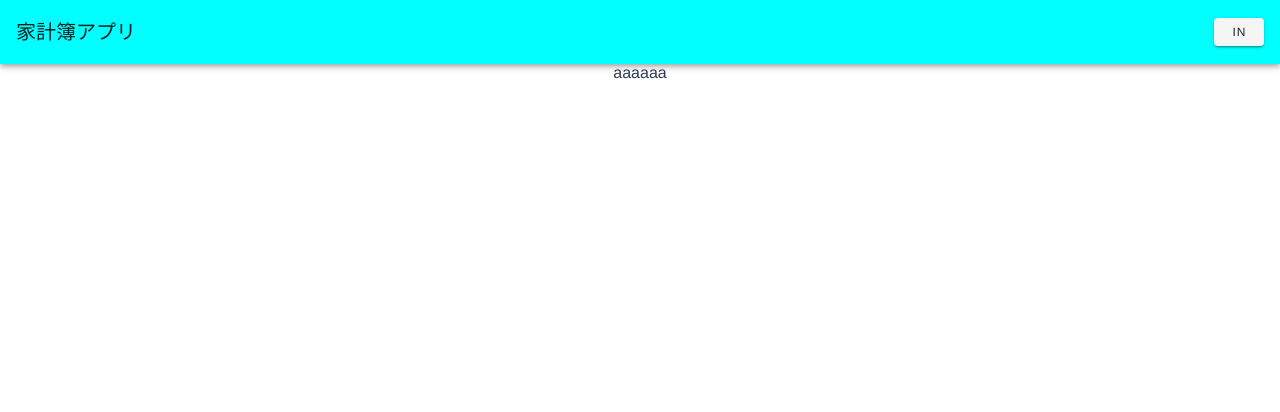
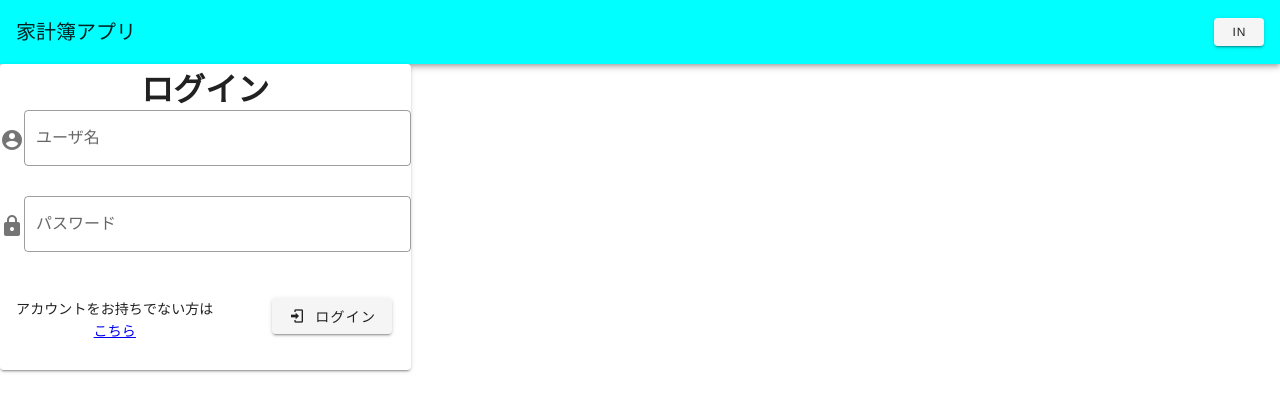
Before and after one commit to ryusei-tsune/accounts, a Vue app in the folder public/: page / in a window 1280 px wide. Shown: the top 412 px of the page. Built offline with nearby package versions, Linux system fonts and the light colour scheme.

Commit message:
create index page

```diff
--- a/public/src/views/home.vue
+++ b/public/src/views/home.vue
@@ -1,19 +1,95 @@
 <template>
-  <div>aaaaaa</div>
+  <div id="app">
+    <v-row justify="center" color="blue" class="ma-0">
+      <v-col cols="11" md="5" lg="4">
+        <v-card class="mt-10 mx-auto outlined" color="cyan lighten-5">
+          <div class="pb-4">
+            <h1>ログイン</h1>
+          </div>
+          <div id="wrong"></div>
+          <v-form ref="form" class="mx-2">
+            <v-text-field
+              v-model="username"
+              prepend-icon="mdi-account-circle"
+              label="ユーザ名"
+              outlined
+              class="mt-3"
+              :rules="[required]"
+            ></v-text-field>
+            <v-text-field
+              v-model="password"
+              prepend-icon="mdi-lock"
+              type="password"
+              label="パスワード"
+              outlined
+              :rules="[required]"
+            ></v-text-field>
+          </v-form>
+          <v-row>
+            <v-col cols="7">
+              <v-card-text>
+                アカウントをお持ちでない方は<a href="./create">こちら</a>
+              </v-card-text>
+            </v-col>
+            <v-col cols="5">
+              <v-card-text class="text-right">
+                <v-btn color="cyan lighten-2" @click="signIn()">
+                  <v-icon left small>mdi-login</v-icon>
+                  ログイン
+                </v-btn>
+              </v-card-text>
+            </v-col>
+          </v-row>
+        </v-card>
+      </v-col>
+    </v-row>
+  </div>
 </template>
 
 <script>
 // @ is an alias to /src
+import axios from "axios";
 export default {
   name: "Home",
   components: {},
   data() {
     return {
-      //required: (value) => !!value || "必ず入力してください",
+      username: "",
+      password: "",
+      judge: 0,
+      required: (value) => !!value || "必ず入力してください",
     };
   },
   mounted() {
-    //this.$refs.form.resetValidation();
+    this.$refs.form.resetValidation();
+  },
+  methods: {
+    async signIn() {
+      if (this.$refs.form.validate()) {
+        try {
+          const pass = { password: this.password };
+          const { data } = await axios.post(
+            `/api/users/${this.username}`,
+            pass
+          );
+          console.log(data);
+
+          if (data.existing) {
+            console.log("成功");
+          } else {
+            let wrong = document.getElementById("wrong");
+            if (!wrong.hasChildNodes()) {
+              const addtext = document.createElement("h5");
+              addtext.innerText = "ユーザ名またはパスワードが違います！";
+              wrong.appendChild(addtext);
+              wrong.setAttribute("style", "color:red;");
+            }
+          }
+        } catch (err) {
+          console.log("test");
+        }
+      }
+    },
   },
 };
 </script>
```
